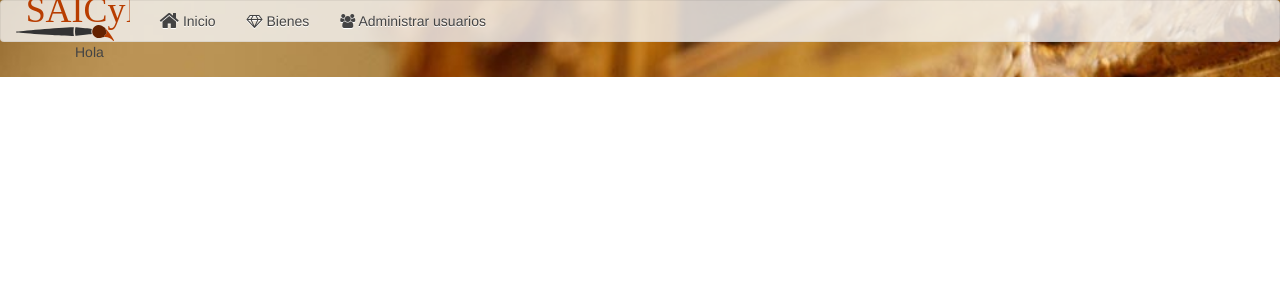
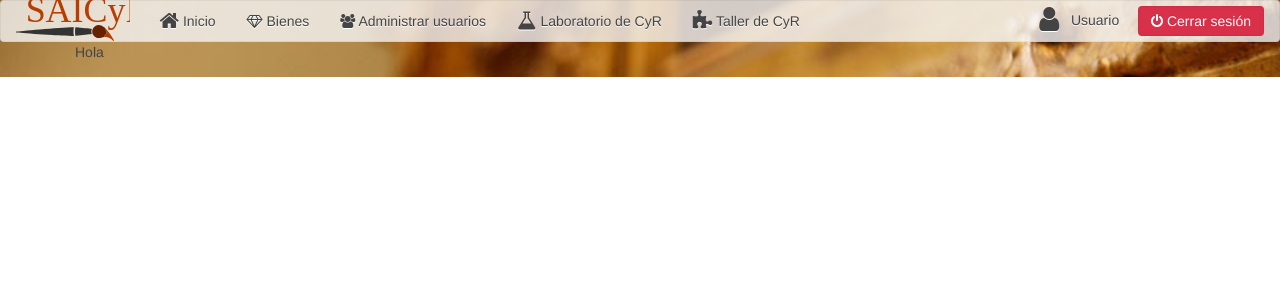
Before and after one commit to it6c65/SAICyR, a CodeIgniter app: page /SAICyR/index.php/inventario/index in a window 1280 px wide. Shown: the top 300 px of the page. Run offline with CodeIgniter, Linux system fonts and the light colour scheme.

Commit message:
navbar completado

```diff
--- a/application/views/inventario.php
+++ b/application/views/inventario.php
@@ -14,7 +14,15 @@
             <li><a href=""> <i class="uk-icon-small uk-icon-home"></i> Inicio</a></li>
             <li><a href=""> <i class="uk-icon-diamond"></i> Bienes</a></li>
             <li><a href=""> <i class="uk-icon-users"></i> Administrar usuarios</a></li>
+            <li><a href=""> <i class="uk-icon-small uk-icon-flask"></i> Laboratorio de CyR</a></li>
+            <li><a href=""> <i class="uk-icon-small uk-icon-puzzle-piece"> </i> Taller de CyR</a></li>
         </ul>
+<div class="uk-navbar-flip uk-navbar-content">
+        <ul class="uk-navbar-nav">
+            <li><a href="#"> <i class="uk-icon-medium uk-icon-user"></i> &nbsp; Usuario</a></li>
+        </ul>
+        <button class="uk-button uk-button-danger"> <i class="uk-icon-power-off"></i> Cerrar sesión</button>
+</div>
     </nav>
 <div class="uk-container uk-container-center">
 <p>Hola</p>
```
